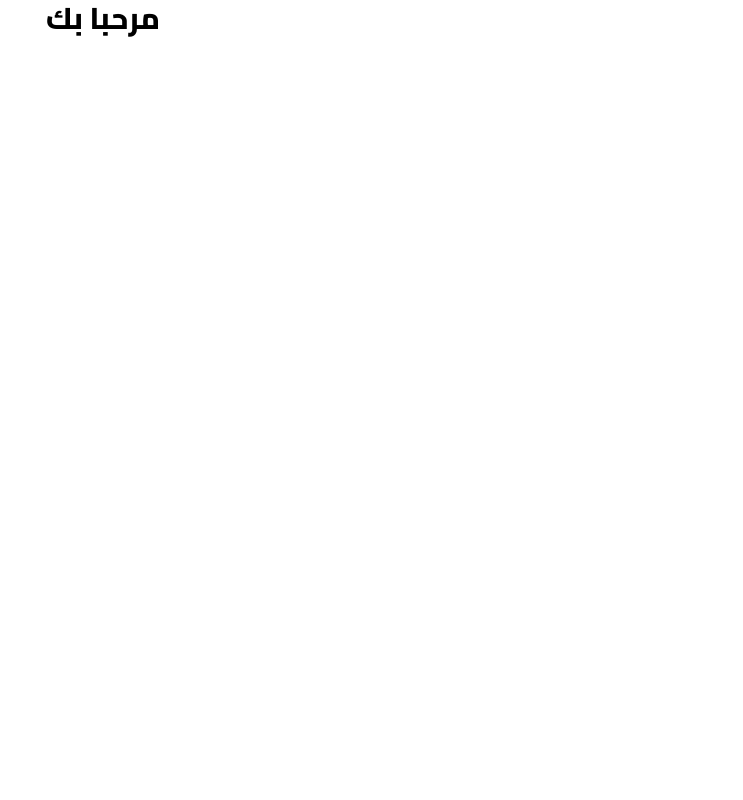
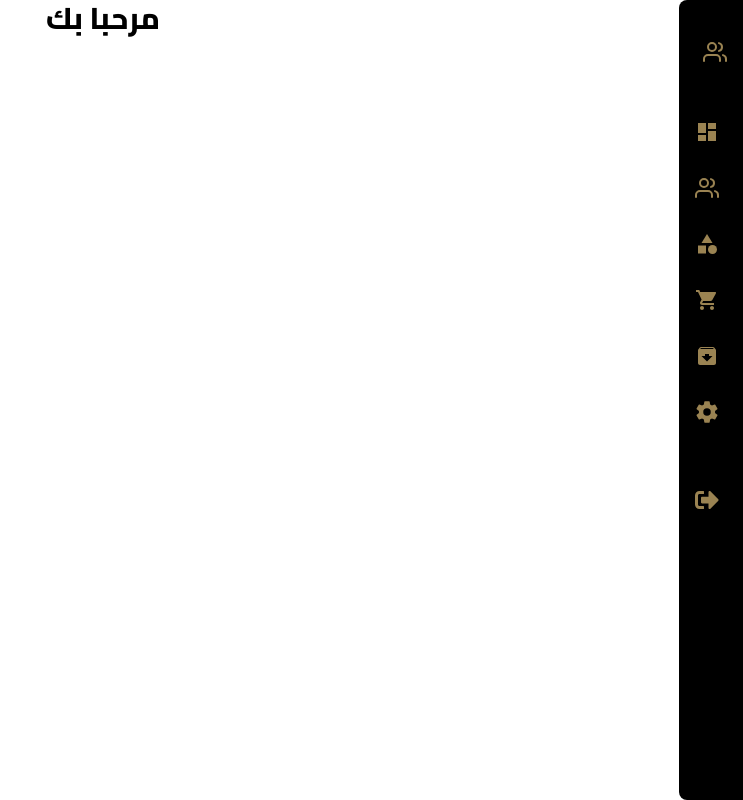
Before and after one commit to AmdjedBouzid/-bm_perfume_frontend, a Next.js app: page / in a window 1280 px wide. Shown: the whole page, without its empty margins (537-1280 px from the left). Built offline with nearby package versions, Linux system fonts and the light colour scheme.

Commit message:
start to dev side bar admin

```diff
--- /dev/null
+++ b/app/_components/SideBarAdmin.jsx
@@ -0,0 +1,71 @@
+"use client";
+
+import { useState } from "react";
+import { FaSignOutAlt } from "react-icons/fa";
+import { IoSettingsSharp } from "react-icons/io5";
+import {
+  MdDashboard,
+  MdStore,
+  MdArchive,
+  MdShoppingCart,
+  MdCategory,
+} from "react-icons/md";
+import { FiUsers } from "react-icons/fi";
+
+const Sidebar = () => {
+  const [isOpen, setIsOpen] = useState(false);
+
+  return (
+    <div
+      className={`fixed top-0 right-0 h-screen bg-black text-secondary rounded-l-lg transition-all duration-300 ${
+        isOpen ? "w-64" : "w-16"
+      }`}
+      onMouseEnter={() => setIsOpen(true)}
+      onMouseLeave={() => setIsOpen(false)}
+    >
+      <div className="flex flex-col items-end mt-10 gap-12 pr-4">
+        <div className="flex flex-row-reverse items-center space-x-reverse space-x-3">
+          <FiUsers size={24} />
+          <span
+            className={`${isOpen ? "block" : "hidden"} text-[22px] font-medium`}
+          >
+            المسؤول
+          </span>
+        </div>
+
+        <nav className="flex flex-col space-y-4 font-bold text-[24px] w-full">
+          <SidebarItem isOpen={isOpen} Icon={MdDashboard} text="لوحة التحكم" />
+          <SidebarItem isOpen={isOpen} Icon={FiUsers} text="الشركات" />
+          <SidebarItem isOpen={isOpen} Icon={MdCategory} text="المنتجات" />
+          <SidebarItem isOpen={isOpen} Icon={MdShoppingCart} text="الطلبات" />
+          <SidebarItem isOpen={isOpen} Icon={MdArchive} text="الأرشيف" />
+          <SidebarItem
+            isOpen={isOpen}
+            Icon={IoSettingsSharp}
+            text="الإعدادات"
+          />
+        </nav>
+
+        <SidebarItem
+          isOpen={isOpen}
+          Icon={FaSignOutAlt}
+          text="تسجيل الخروج"
+          customClass="mt-auto mb-6"
+        />
+      </div>
+    </div>
+  );
+};
+
+const SidebarItem = ({ isOpen, Icon, text, customClass = "" }) => {
+  return (
+    <div
+      className={`flex flex-row-reverse items-center space-x-reverse space-x-3 text-right p-2 cursor-pointer hover:bg-gray-800 rounded ${customClass}`}
+    >
+      <Icon size={24} />
+      <span className={`${isOpen ? "block" : "hidden"} text-sm`}>{text}</span>
+    </div>
+  );
+};
+
+export default Sidebar;
--- a/app/layout.js
+++ b/app/layout.js
@@ -2,6 +2,7 @@ import { Cairo } from "next/font/google";
 import "./globals.css";
 import { AppProvider } from "./context/AppContext";
 import ToastProvider from "./_components/ToastProvider";
+import SideBarAdmin from "./_components/SideBarAdmin"
 
 export const metadata = {
   title: "MB Perfume",
@@ -18,6 +19,7 @@ export default function RootLayout({ children }) {
     <html lang="ar">
       <body className={cairo.className}>
         <ToastProvider />
+       <SideBarAdmin/>
         <AppProvider>{children}</AppProvider>
       </body>
     </html>
--- a/app/page.js
+++ b/app/page.js
@@ -9,5 +9,6 @@ export default function Home() {
   return <div className="">
 
     <h1 className="text-3xl flex justify-center mt -4 font-extrabold">مرحبا بك</h1>
+
   </div>;
 }
--- a/package.json
+++ b/package.json
@@ -15,6 +15,7 @@
     "next": "15.1.6",
     "react": "^19.0.0",
     "react-dom": "^19.0.0",
+    "react-icons": "^5.4.0",
     "react-toastify": "^11.0.3"
   },
   "devDependencies": {
```
Also changed, not shown: 1 other file (tests, documents, lock files or other folders).
